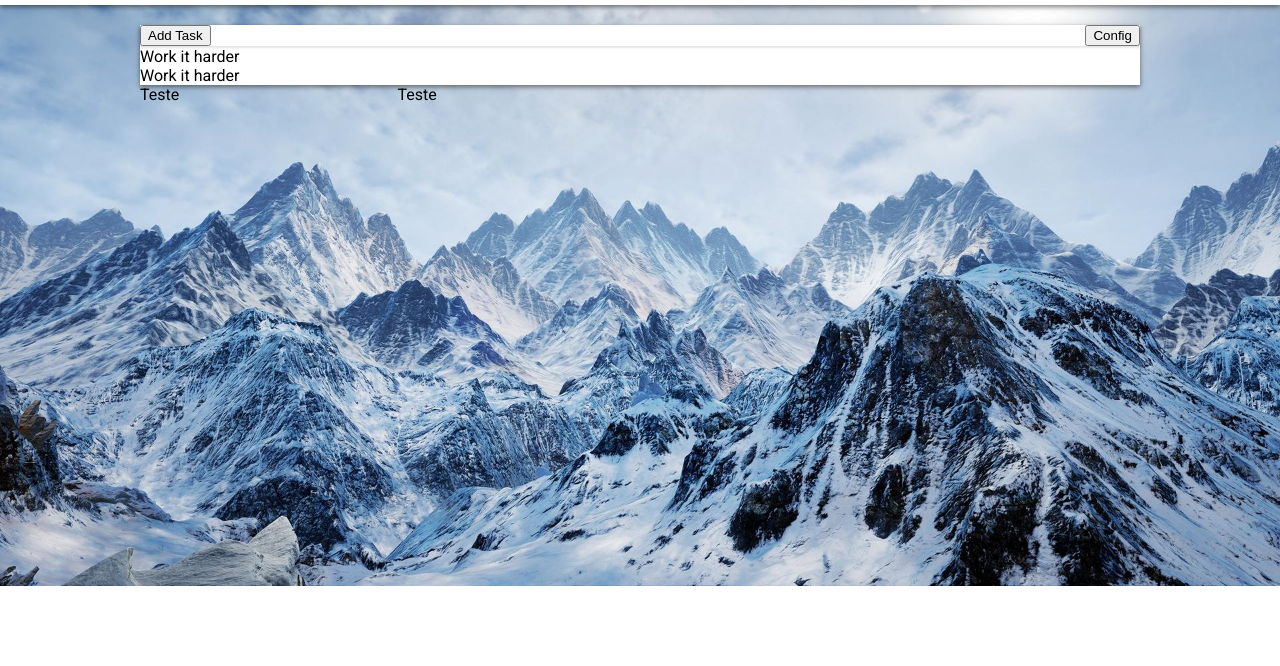
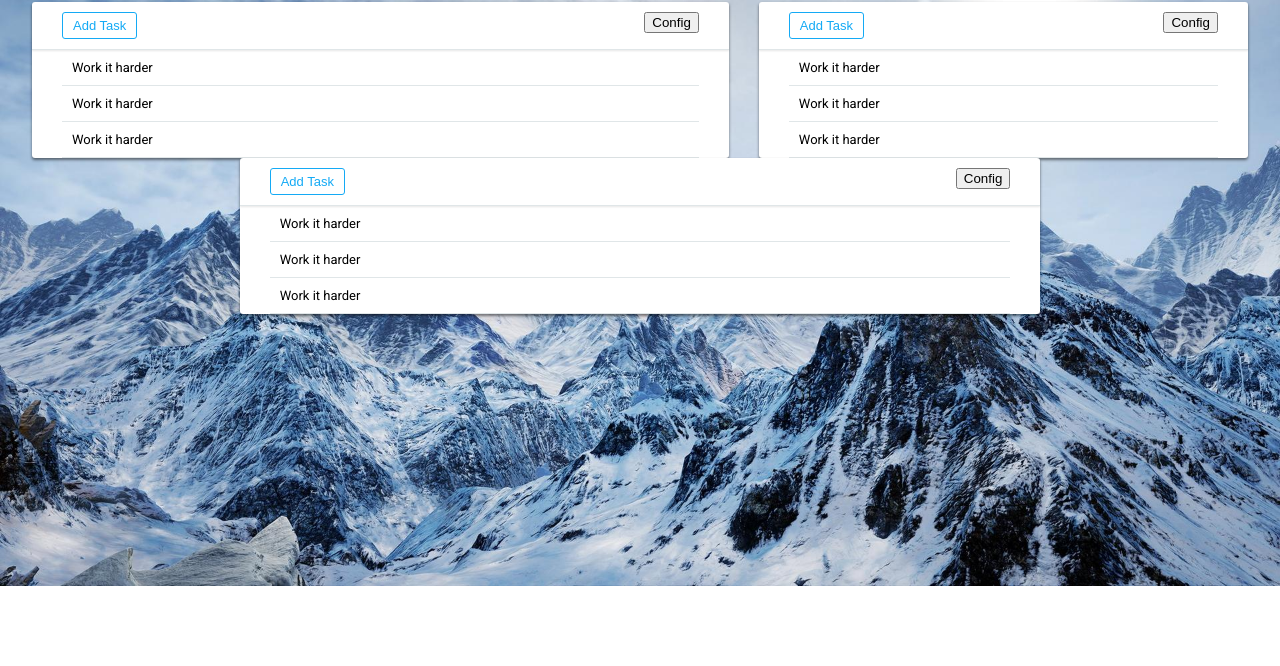
Before and after one commit to lucassandes/QueroFront, a website: page dist/index.html in a window 1280 px wide. Shown: the part 134-800 px from the top of the page. Drawn offline with Linux system fonts and the light colour scheme.

Commit message:
Fix Grid to fit the second step (two cards)

```diff
--- /dev/null
+++ b/sass/buttons.scss
@@ -0,0 +1,25 @@
+.button {
+    display: inline-block;
+    padding: 5px 10px;
+    margin-bottom: 0;
+    font-size: $font-size-base;
+    font-weight: normal;
+    text-align: center;
+    vertical-align: middle;
+    cursor: pointer;
+    border: 1px solid transparent;
+    @include border-radius(3px);
+    background: none;
+}
+
+.button-calm {
+    color: $calm;
+    border-color: $calm;
+
+    &:hover {
+        background: rgba(0,0,0, 0.03);
+    }
+    &:active {
+        background: rgba(0,0,0, 0.1);
+    }
+}
--- a/sass/grid.scss
+++ b/sass/grid.scss
@@ -1,12 +1,19 @@
 .container {
     position: relative;
     width: 100%;
-    max-width: 1000px;
     margin: 0 auto;
     padding: 0 $basic-padding;
     box-sizing: border-box;
 }
 
+.container-big {
+    position: relative;
+    width: 100%;
+    max-width: 80%;
+    margin: 0 auto;
+    padding: 0 $basic-padding;
+    box-sizing: border-box;
+}
 .row {
     margin-right: -$basic-padding;
     margin-left: -$basic-padding;
@@ -23,19 +30,12 @@
     clear: both;
 }
 
-.column,
-.columns {
-    width: 100%;
-    float: left;
-    box-sizing: border-box;
-}
-
 
 /* For devices larger than 400px */
 
 @media (min-width: 400px) {
     .container {
-        width: 85%;
+        width: 95%;
         padding: 0;
     }
 }
--- a/sass/mixins.scss
+++ b/sass/mixins.scss
@@ -4,3 +4,7 @@
       -ms-border-radius: $radius;
           border-radius: $radius;
 }
+
+@mixin border-bottom(){
+    border-bottom: 1px solid $grey-light;
+}
--- a/sass/reset.scss
+++ b/sass/reset.scss
@@ -1,3 +1,6 @@
+body {
+    margin: 0;
+}
 a {
     text-decoration: none;
 }
--- a/sass/style.scss
+++ b/sass/style.scss
@@ -1,6 +1,7 @@
 @import 'variables';
 @import 'reset';
 @import 'mixins';
+@import 'buttons';
 @import 'grid';
 @import 'typography';
 @import 'utilities';
--- a/sass/theme.scss
+++ b/sass/theme.scss
@@ -1,13 +1,13 @@
 body {
-    margin: 0px;
     background: url('../images/background_snow_montain.jpg') no-repeat;
     background-size: cover;
     font-family: 'Roboto', sans-serif;
+    font-size: $font-size-base;
 }
 
 .header {
     background: white;
-    box-shadow: 0px 2px 5px rgba(0, 0, 0, 0.5);
+    box-shadow: 0px 2px 3px rgba(0, 0, 0, 0.5);
     margin-bottom: 20px;
     color: $grey;
     a {
@@ -17,7 +17,7 @@ body {
         }
     }
     .top-bar {
-        border-bottom: 1px solid $grey-light;
+        @include border-bottom();
         padding: 5px;
         padding-right: 20px;
         .header-menu {
@@ -26,7 +26,7 @@ body {
         }
         .top-bar-links {
             margin: 0 $basic-padding;
-            font-size: 13px;
+            font-size: $font-size-base;
             &.selected {
                 color: $grey-darker;
             }
@@ -69,16 +69,26 @@ body {
     box-shadow: none;
     box-sizing: border-box;
     width: 100%;
+    font-size: $font-size-base;
 }
 
 .card {
     background: white;
-    box-shadow: 0px 2px 5px rgba(0, 0, 0, 0.5);
-}
-
-.main {
-    .main-header {
-        border-bottom: 1px solid $grey-light;
+    box-shadow: 0px 2px 3px rgba(0, 0, 0, 0.5);
+    @include border-radius(3px);
+    .card-header {
+        padding: 10px $basic-padding*2;
+        @include border-bottom();
+    }
+    .has-shadow {
         box-shadow: 0px 1px 2px rgba(0, 0, 0, 0.1);
     }
+    .task-list {
+        padding: 0 $basic-padding*2;
+
+        .task-list-item {
+           padding: 10px;
+           @include border-bottom();
+        }
+    }
 }
--- a/sass/variables.scss
+++ b/sass/variables.scss
@@ -1,5 +1,5 @@
-$basic-padding: 15px;
-
+$basic-padding:      15px;
+$font-size-base:     13px;
 $calm:   #14aaf5;
 
 $grey-darker:  #151b26;
```
Also changed, not shown: dist/css/style.css, dist/index.html, sass/utilities.scss (line endings or trailing spaces).
